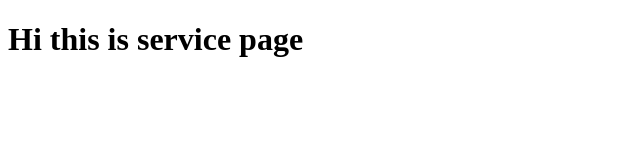
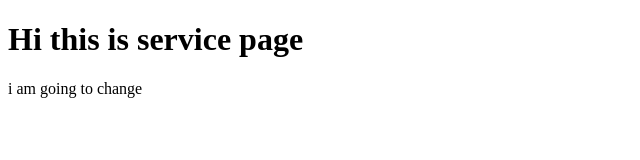
Before and after one commit to rahul-devOps-tech/git_tutorial, a plain HTML site: page service.html in a window 1280 px wide. Shown: the whole page, without its empty margins (0-640 px from the left). Drawn offline with Linux system fonts and the light colour scheme.

Commit message:
changes done in service page

```diff
--- a/service.html
+++ b/service.html
@@ -8,5 +8,6 @@
 </head>
 <body>
     <h1>Hi this is service page</h1>
+    <p>i am going to change </p>
 </body>
 </html>
```
